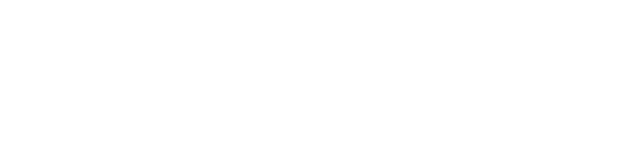
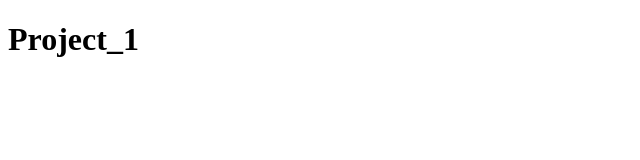
Before and after one commit to edelweis555/Project_1, a plain HTML site: page index.html in a window 1280 px wide. Shown: the whole page, without its empty margins (0-640 px from the left). Drawn offline with Linux system fonts and the light colour scheme.

Commit message:
Update index.html

```diff
--- a/index.html
+++ b/index.html
@@ -5,7 +5,7 @@
 		<title>Project_1</title>
 	</head>
 	<body>
-
+		<h1>Project_1</h1>
 	</body>
 
 </html>
```
